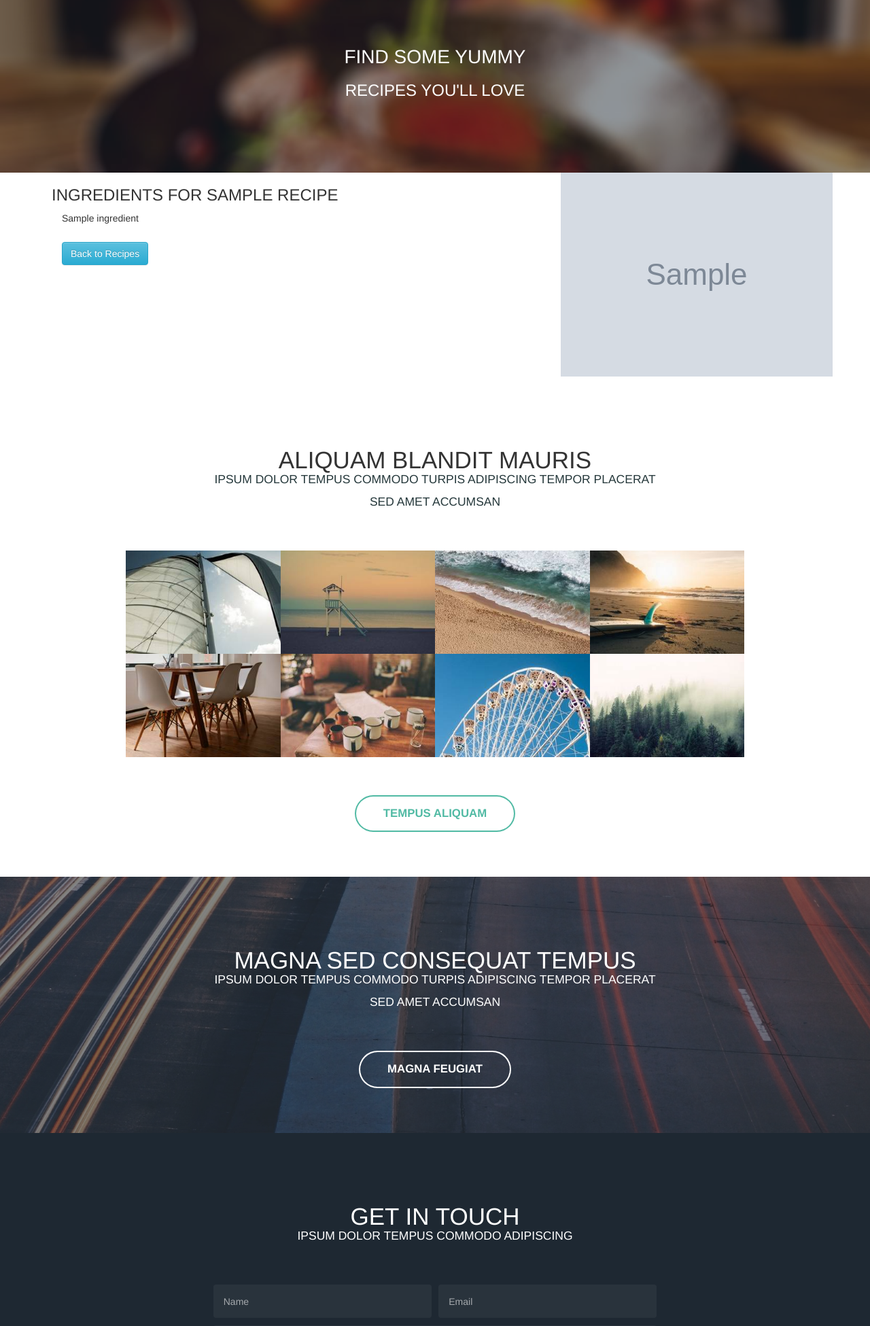
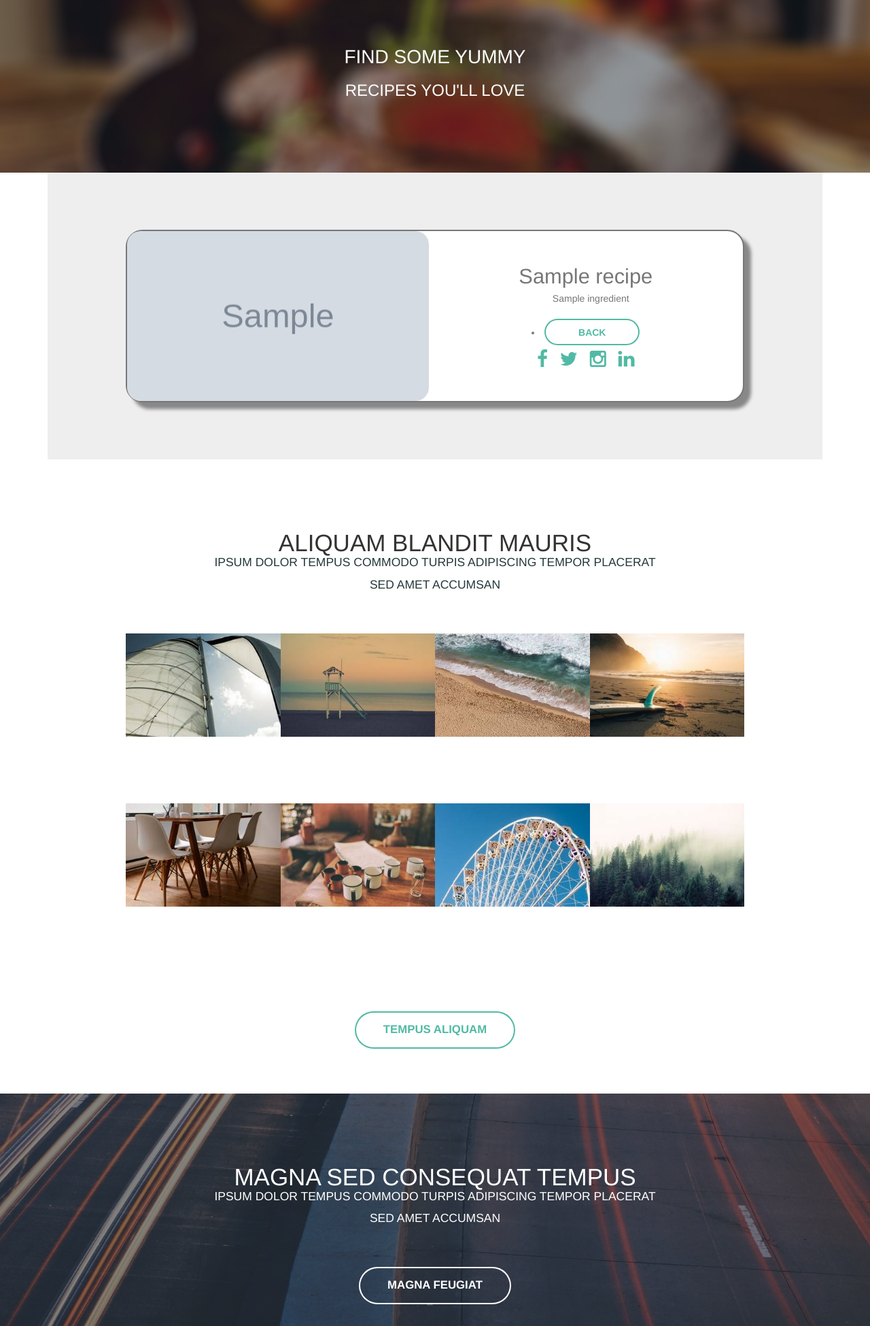
Before and after one commit to DanHitt/recipe, a Django app: a page that uses main/templates/base.html in a window 1280 px wide. Shown: the part 57-2008 px from the top of the page at 68% size. Run offline with Django 3.2, Linux system fonts and the light colour scheme; tables that the repository leaves empty hold one stand-in row (values such as "Sample post"); grey boxes marked "Sample" are stand-in pictures; some libraries are stand-ins or nearby versions.

Commit message:
raised recipes_detail.html presentation using the base.html *One* sections template.

```diff
--- a/main/static/css/main.css
+++ b/main/static/css/main.css
@@ -7,7 +7,31 @@
 	templated.co @templatedco
 	Released for free under the Creative Commons Attribution 3.0 license (templated.co/license)
 */
-
+/* Dan Added CSS*/
+.centerText {
+	text-align: center;
+}
+.centerImg {
+	display: block;
+    margin-left: auto;
+    margin-right: auto
+}
+
+.text70 {
+	font-size: 2.2em;
+
+}
+
+IMG.displayed {
+	height: 300px;
+	width: 300px;
+	object-fit: contain;
+}
+
+a:link .nounderline {
+	text-decoration: none;
+}
+/* End Dan Added CSS*/
 /* Reset */
 
 	html, body, div, span, applet, object, iframe, h1, h2, h3, h4, h5, h6, p, blockquote, pre, a, abbr, acronym, address, big, cite, code, del, dfn, em, img, ins, kbd, q, s, samp, small, strike, strong, sub, sup, tt, var, b, u, i, center, dl, dt, dd, ol, ul, li, fieldset, form, label, legend, table, caption, tbody, tfoot, thead, tr, th, td, article, aside, canvas, details, embed, figure, figcaption, footer, header, hgroup, menu, nav, output, ruby, section, summary, time, mark, audio, video {
@@ -2183,10 +2207,28 @@
 /* Image */
 
 	.image {
-		border-radius: 0;
 		border: 0;
 		display: inline-block;
 		position: relative;
+		background-position: left;
+		border-radius: 20px 0px 0px 20px;
+		background-size: cover;
+		background-repeat: no-repeat;
+		width: 50%;
+		height: 250px;
+
+	}
+		.image2 {
+		border: 0;
+		display: inline-block;
+		position: relative;
+		background-position: left;
+		border-radius: 20px 20px 20px 20px;
+		background-size: cover;
+		background-repeat: no-repeat;
+		width: 50%;
+		height: 250px;
+
 	}
 
 		.image img {
@@ -2713,6 +2755,7 @@
 		-ms-align-items: center;
 		align-items: center;
 		margin-bottom: 6em;
+		border-radius: 25px;
 	}
 
 		.feature:last-child {
@@ -2739,11 +2782,13 @@
 
 			.feature .image img {
 				max-width: 100%;
+				border-radius: 20px 0px 0px 20px;
 			}
 
 		.feature .content {
 			padding: 2em 3em 0.1em 3em;
 			width: 52%;
+
 		}
 
 		@media screen and (max-width: 1280px) {
@@ -2754,6 +2799,7 @@
 
 				.feature .content {
 					padding: 1em 2em 0.1em 2em;
+					text-align: center;
 				}
 
 		}
@@ -2897,6 +2943,9 @@
 
 			.wrapper.style1 .feature {
 				background-color: #fff;
+				box-shadow: 10px 10px 5px #888888;
+				border-width: 2px 2px 2px 2px;
+				border-style: solid;
 			}
 
 			.wrapper.style1 label {
--- a/main/templates/base.html
+++ b/main/templates/base.html
@@ -34,42 +34,49 @@
 
 		<!-- Banner -->
 			<section id="banner">
+				<a href="/" class="nounderline" style="text-decoration: none;">
 					<h2>Find Some Yummy</h2>
 					<h3>Recipes You'll Love</h3>
+				</a>
 
 			</section>
 
 		<!-- One -->
-		{% block headline %}
+		{% block blockone %}
+			{% for recipe in recipes %}
+					<section id="one" class="wrapper style1">
 
-				<section id="one" class="wrapper style1">
 						<div class="inner">
 							<article class="feature left">
-								<span class="image"><img src="/media/{{ recipes.image }}" alt="" /></span>
+								<span class="image" style="background-image: url('/media/{{ recipe.image }}')"></span>
 								<div class="content">
-									<h2>{{ recipes.name }}</h2>
+									<span class="text70">{{ recipe.name|safe }}</span>
 									<ul class="actions">
 										<li>
-											<a href="#" class="button alt">More</a>
+											<a href="/detail/{{ recipe.slug }}" class="button alt">How Do I Make This</a>
 										</li>
 									</ul>
-								</div>
-							</article>
-						<article class="feature right">
-							<span class="image"><img src="images/pic02.jpg" alt="" /></span>
-							<div class="content">
-								<h2>Integer vitae libero acrisus egestas placerat  sollicitudin</h2>
-								<ul class="actions">
-									<li>
-										<a href="#" class="button alt">More</a>
-									</li>
+									<ul class="icons">
+										<li><a href="https://www.facebook.com/" class="icon fa-facebook">
+											<span class="label">Facebook</span>
+										</a></li>
+										<li><a href="#" class="icon fa-twitter">
+											<span class="label">Twitter</span>
+										</a></li>
+										<li><a href="#" class="icon fa-instagram">
+											<span class="label">Instagram</span>
+										</a></li>
+										<li><a href="#" class="icon fa-linkedin">
+											<span class="label">LinkedIn</span>
+										</a></li>
 									</ul>
+
 								</div>
 							</article>
 						</div>
 					</section>
-
-	    {% endblock headline %}
+  			{% endfor %}
+	    {% endblock blockone %}
 		<!-- Two -->
 			<section id="two" class="wrapper special">
 				<div class="inner">
--- a/main/templates/list_recipes.html
+++ b/main/templates/list_recipes.html
@@ -1,7 +1,7 @@
 {% extends 'base.html' %}
 {% load staticfiles %}
 
-{% block headline %}
+{% block blockone %}
 
 <!DOCTYPE html>
 <html lang="en">
@@ -35,4 +35,4 @@
 
 </body>
 
-{% endblock headline %}
+{% endblock blockone %}
--- a/main/templates/recipes_detail.html
+++ b/main/templates/recipes_detail.html
@@ -1,7 +1,7 @@
 {% extends 'base.html' %}
 {% load staticfiles %}
 
-{% block headline %}
+{% block blockone %}
 
 <!DOCTYPE html>
 <html lang="en">
@@ -24,27 +24,46 @@
 
 <body>
 
-	<div class="container" style="background-color: white;">
-	<div class="row">
-		<div style="float:right;">
-			<img src="/media/{{ recipe.image }}">
-		</div>
-		<div style="float:left;">
-			<h3>Ingredients for {{ recipe }}</h3>
-				{% for ingredient in ingredients %}
-					<span style="margin-left: 15px;"{{ ingredient|linebreaks }}
-				{% endfor %}
-		<a href="/recipe/" class="btn btn-info" style="margin: 15px;" role="button">Back to Recipes</a>
-		</div>
-	</div>
+	<div class="container">
 
+		<section id="one" class="wrapper style1">
 
+						<div class="inner">
+							<article class="feature left">
+								<span class="image2" style="background-image: url('/media/{{ recipe.image }}')"></span>
+								<div class="content">
+									<span class="text70">{{ recipe.name|safe }}</span>
+									<ul class="actions">
+										<li>
+											{% for ingredient in ingredients %}
+												<span style="margin-left: 15px;"{{ ingredient|linebreaks }} </span>
+											{% endfor %}
+										</li>
+									</ul>
+									<li>
+										<a href="/" class="button alt">back</a>
+									</li>
+									<ul class="icons">
+										<li><a href="https://www.facebook.com/" class="icon fa-facebook">
+											<span class="label">Facebook</span>
+										</a></li>
+										<li><a href="#" class="icon fa-twitter">
+											<span class="label">Twitter</span>
+										</a></li>
+										<li><a href="#" class="icon fa-instagram">
+											<span class="label">Instagram</span>
+										</a></li>
+										<li><a href="#" class="icon fa-linkedin">
+											<span class="label">LinkedIn</span>
+										</a></li>
+									</ul>
 
-
-
-
+								</div>
+							</article>
+						</div>
+					</section>
 	</div><!--container-->
 
 
 </body>
-{% endblock headline %}
+{% endblock blockone %}
--- a/main/views.py
+++ b/main/views.py
@@ -35,8 +35,21 @@ def recipe_list_API_view(request):
 def base(request):
 
 	context={}
+
 	recipes = []
-	recipes[x] = Recipe.objects.all().order_by('?')[1]
+	print recipes
+	for x in range(3):
+		print x
+		random_recipe = Recipe.objects.all().order_by('?')[1]
+		while True:
+
+			if random_recipe.image:
+				break
+			else:
+				random_recipe = Recipe.objects.all().order_by('?')[1]
+
+		recipes.append(random_recipe)
+
 	context["recipes"] = recipes
 
 	return render(request, "base.html", context)
--- a/recipe/urls.py
+++ b/recipe/urls.py
@@ -26,6 +26,6 @@ urlpatterns = [
 	url(r'^recipe/$', 'main.views.recipe_list'),
 	url(r'^list/$', 'main.views.list_recipes'),
 	url(r'^detail/(?P<slug>[\w-]+)/$', 'main.views.recipes_detail'),
-	url(r'^media/(?P<path>.*)$', 'django.views.static.serve', {'document_root': settings.MEDIA_ROOT}),
+	url(r'^media/(?P<path>.*)$', 'django.views.static.serve', {'document_root': settings.MEDIA_ROOT}), #for images
 	url(r'^recipecreate/$', RecipeCreate.as_view()),
 ]
```
Also changed, not shown: 2 other files. Lines whose indentation alone changed are shown as unchanged.
